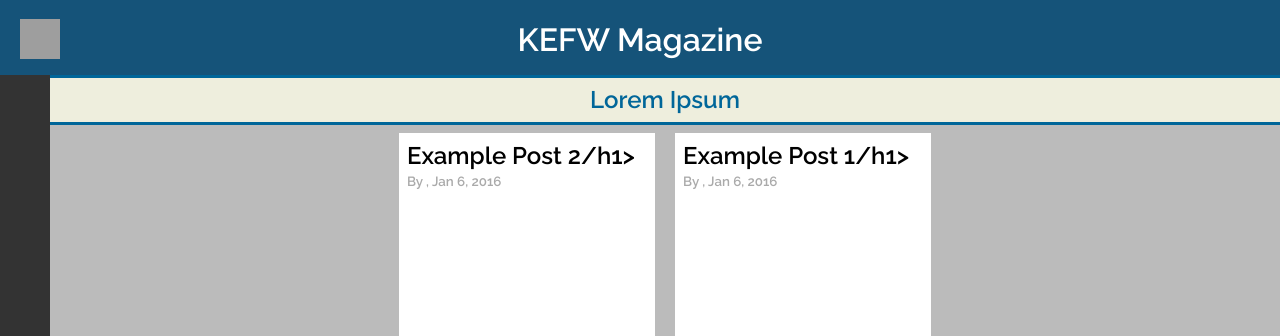
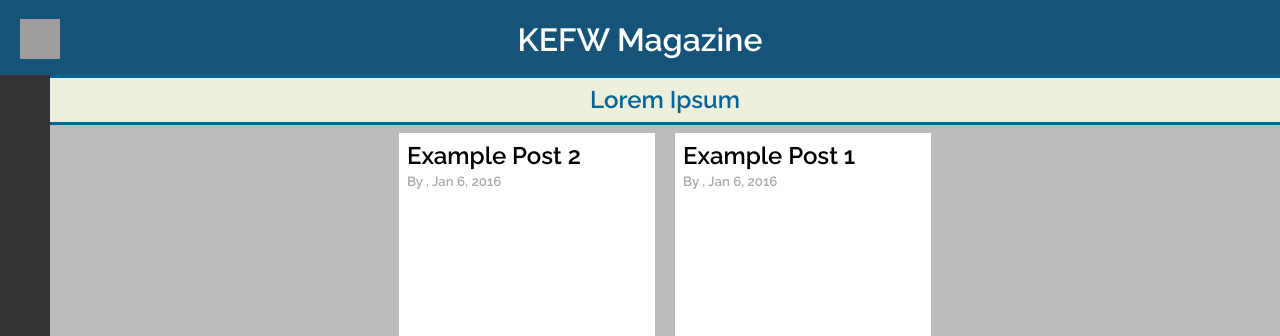
Before and after one commit to Kefwmag/kefwmag.github.io, a Jekyll site: the page built from dindex.html, in a window 1280 px wide and 928 px high. Shown: the top 336 px of the window. Built offline with Jekyll 4.4.1, drawn with Linux system fonts in a browser that asks for light colours; grey boxes are pictures that could not be loaded.

Commit message:
Update dindex.html

```diff
--- a/dindex.html
+++ b/dindex.html
@@ -29,7 +29,7 @@
             <div>
                 {% for post in site.posts %}
                     <article id="article1">
-                        <h1 class="storyName">{{ post.title }}/h1>
+                        <h1 class="storyName">{{ post.title }}</h1>
                         <h3 class="author">By {{ post.author }}, {{ post.date | date: "%b %-d, %Y" }}</h3>
                         <p>
                             {{post.content}}
```
